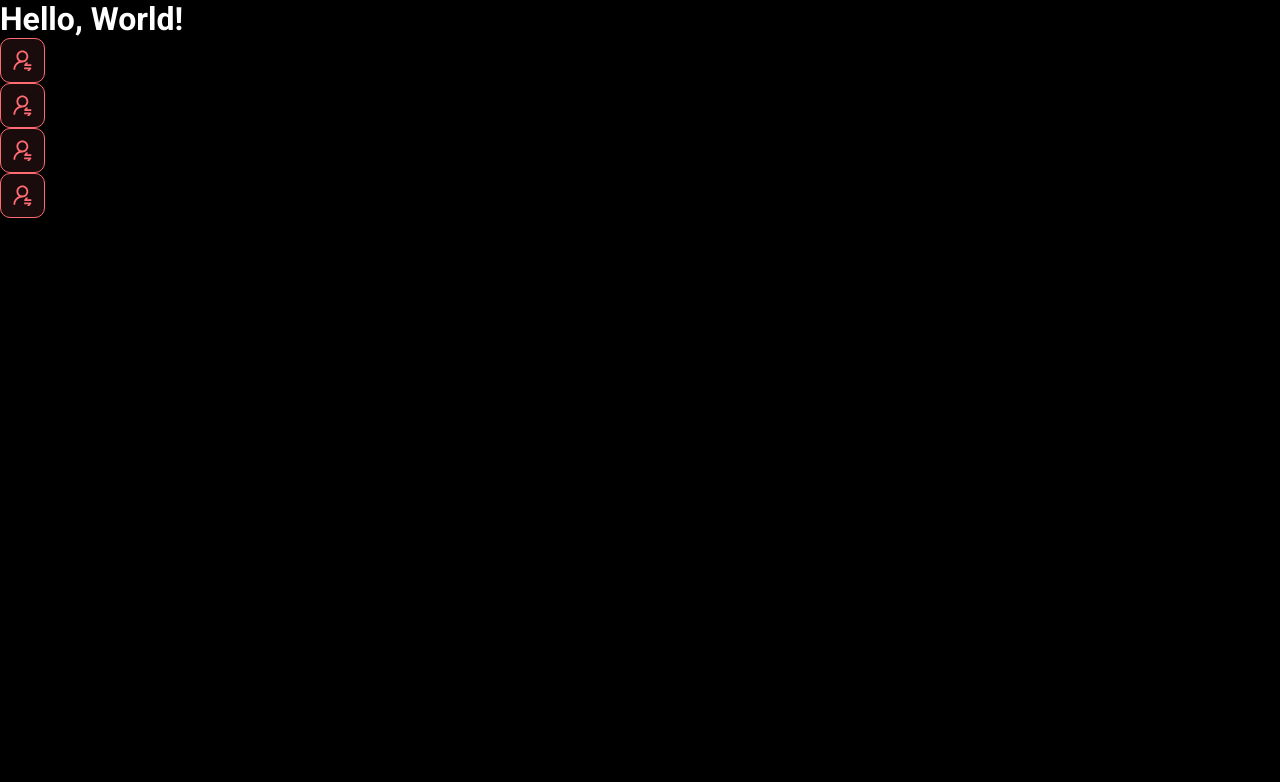
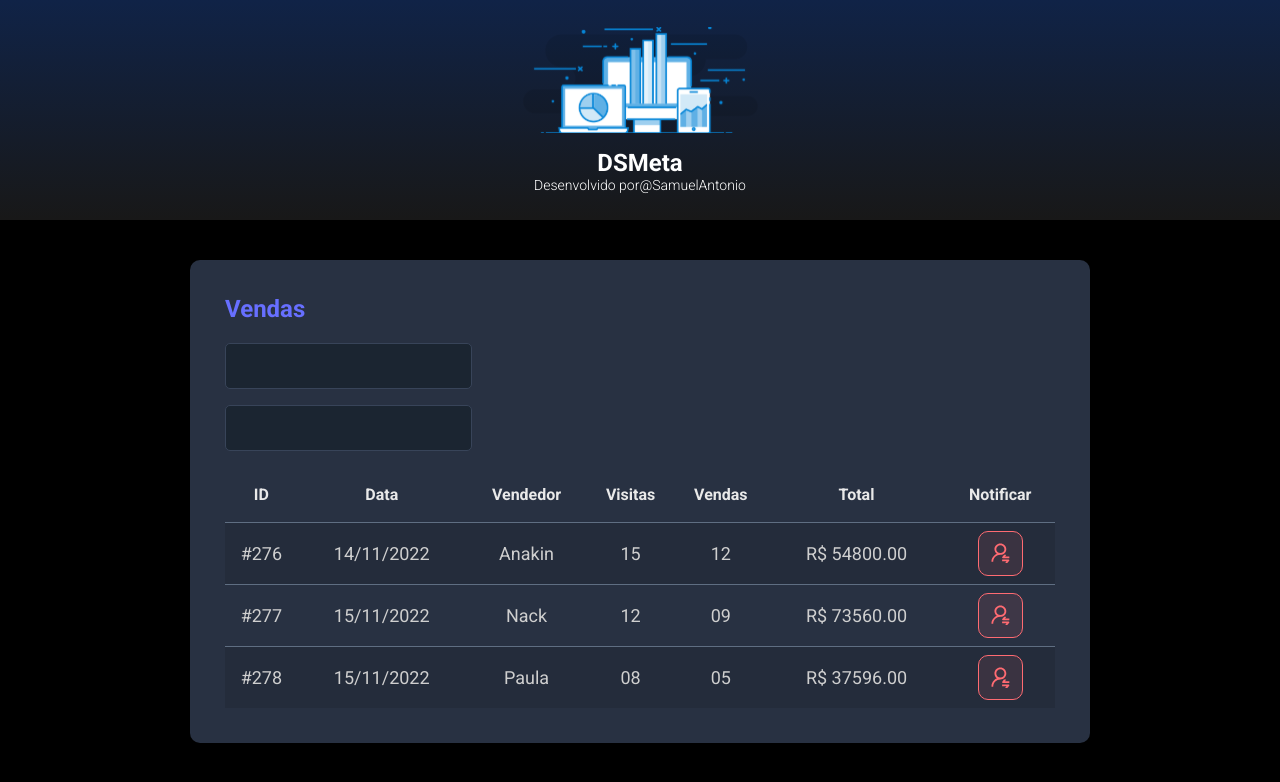
Before and after one commit to SamuelAntonio/GYMeta, a React (Vite) app in the folder frontend/: page / in a window 1280 px wide. Shown: the top 782 px of the page. Built offline with nearby package versions, Linux system fonts and the light colour scheme.

Commit message:
Other components

```diff
--- a/frontend/src/App.tsx
+++ b/frontend/src/App.tsx
@@ -1,13 +1,18 @@
+import Header from "./components/Header"
 import NotificationButton from "./components/NotificationButton"
+import SalesCard from "./components/SalesCard"
 
 function App() {
   return (
     <>
-      <h1>Hello, World!</h1>
-      <NotificationButton />
-      <NotificationButton />
-      <NotificationButton />
-      <NotificationButton />
+      <Header />
+      <main>
+        <section id="sales">
+          <div className="dsmeta-container">
+            <SalesCard />
+          </div>
+        </section>
+      </main>
     </>
   )
 }
--- /dev/null
+++ b/frontend/src/components/Header/index.tsx
@@ -0,0 +1,19 @@
+import logo from '../../assets/img/logo.svg';
+
+import './styles.css'
+
+function Header(): JSX.Element {
+    return (
+        <header>
+            <div className="dsmeta-logo-container">
+                <img src={logo} alt="DSMeta" />
+                <h1>DSMeta</h1>
+                <p>
+                    Desenvolvido por
+                    <a href="https://github.com/SamuelAntonio">@SamuelAntonio</a>
+                </p>
+            </div>
+        </header>
+    );
+}
+export default Header
--- /dev/null
+++ b/frontend/src/components/Header/styles.css
@@ -0,0 +1,27 @@
+header {
+    background: linear-gradient(180deg, #102347 0%, #181818 100%);
+    height: 220px;
+    display: flex;
+    align-items: center;
+    justify-content: center;
+}
+
+.dsmeta-logo-container {
+    display: flex;
+    flex-direction: column;
+    align-items: center;
+}
+
+.dsmeta-logo-container img {
+    width: 235px;
+}
+
+.dsmeta-logo-container h1 {
+    margin-top: 15px;
+    font-size: 24px;
+}
+
+.dsmeta-logo-container p {
+    font-size: 14px;
+    font-weight: 300;
+}
--- /dev/null
+++ b/frontend/src/components/SalesCard/index.tsx
@@ -0,0 +1,78 @@
+import NotificationButton from "../NotificationButton"
+
+import './styles.css'
+
+function SalesCard(): JSX.Element {
+    return (
+        <div className="dsmeta-card">
+            <h2 className="dsmeta-sales-title">Vendas</h2>
+            <div>
+                <div className="dsmeta-form-control-container">
+                    <input className="dsmeta-form-control" type="text" />
+                </div>
+                <div className="dsmeta-form-control-container">
+                    <input className="dsmeta-form-control" type="text" />
+                </div>
+            </div>
+
+            <div>
+                <table className="dsmeta-sales-table">
+                    <thead>
+                        <tr>
+                            <th className="show992">ID</th>
+                            <th className="show576">Data</th>
+                            <th>Vendedor</th>
+                            <th className="show992">Visitas</th>
+                            <th className="show992">Vendas</th>
+                            <th>Total</th>
+                            <th>Notificar</th>
+                        </tr>
+                    </thead>
+                    <tbody>
+                        <tr>
+                            <td className="show992">#276</td>
+                            <td className="show576">14/11/2022</td>
+                            <td>Anakin</td>
+                            <td className="show992">15</td>
+                            <td className="show992">12</td>
+                            <td>R$ 54800.00</td>
+                            <td>
+                                <div className="dsmeta-red-btn-container">
+                                    <NotificationButton />
+                                </div>
+                            </td>
+                        </tr>
+                        <tr>
+                            <td className="show992">#277</td>
+                            <td className="show576">15/11/2022</td>
+                            <td>Nack</td>
+                            <td className="show992">12</td>
+                            <td className="show992">09</td>
+                            <td>R$ 73560.00</td>
+                            <td>
+                                <div className="dsmeta-red-btn-container">
+                                    <NotificationButton />
+                                </div>
+                            </td>
+                        </tr>
+                        <tr>
+                            <td className="show992">#278</td>
+                            <td className="show576">15/11/2022</td>
+                            <td>Paula</td>
+                            <td className="show992">08</td>
+                            <td className="show992">05</td>
+                            <td>R$ 37596.00</td>
+                            <td>
+                                <div className="dsmeta-red-btn-container">
+                                    <NotificationButton />
+                                </div>
+                            </td>
+                        </tr>
+                    </tbody>
+                </table>
+            </div>
+        </div>
+    )
+}
+
+export default SalesCard
--- /dev/null
+++ b/frontend/src/components/SalesCard/styles.css
@@ -0,0 +1,103 @@
+.dsmeta-card {
+    background-color: #283142;
+    border-radius: 10px;
+    padding: 30px 10px;
+}
+
+.dsmeta-sales-title {
+    color: #676fff;
+    font-size: 24px;
+    margin-bottom: 20px;
+}
+
+.dsmeta-container {
+    width: 100%;
+    max-width: 900px;
+    margin: 0 auto;
+}
+
+.dsmeta-form-control-container {
+    margin-bottom: 16px;
+    max-width: 300px;
+}
+
+.dsmeta-form-control {
+    height: 46px;
+    background-color: #1B2531;
+    border: 1px solid #384459;
+    border-radius: 5px;
+    color: #9AAABE;
+    padding: 0 20px;
+    font-size: 18px;
+}
+
+.dsmeta-sales-table {
+    width: 100%;
+    border-spacing: 0;
+    border-collapse: collapse;
+}
+
+.dsmeta-sales-table thead {
+    height: 55px;
+    font-size: 16px;
+    color: #E9E9E9;
+    font-weight: 700;
+}
+
+.dsmeta-sales-table tbody {
+    font-size: 14px;
+    font-weight: 400;
+    color: #CFCFCF;
+    text-align: center;
+
+}
+
+.dsmeta-sales-table tbody tr {
+    height: 74px;
+    border-top: 1px solid #5F6E82;
+}
+
+.dsmeta-sales-table tbody tr:hover>td {
+    background-color: #384459;
+}
+
+.dsmeta-sales-table tbody tr:nth-child(odd) {
+    background-color: #242C3B;
+}
+
+.dsmeta-red-btn-container {
+    display: flex;
+    justify-content: center;
+}
+
+.show576 {
+    display: none;
+}
+
+.show992 {
+    display: none;
+}
+
+@media (min-width: 576px) {
+    .show576 {
+        display: table-cell;
+    }
+
+    .dsmeta-card {
+        padding: 35px;
+    }
+
+    .dsmeta-sales-table tbody {
+        font-size: 18px;
+    }
+
+    .dsmeta-sales-table tbody tr {
+        height: 62px;
+    }
+}
+
+@media (min-width: 992px) {
+    .show992 {
+        display: table-cell;
+    }
+}
--- a/frontend/src/index.css
+++ b/frontend/src/index.css
@@ -7,149 +7,18 @@
     padding: 0;
 }
 
-body, html {
+body,
+html {
     background-color: #000000;
     color: #ffffff;
 
 }
 
-a{
+a {
     color: unset;
     text-decoration: none;
 }
 
-header{
-    background: linear-gradient(180deg, #102347 0%, #181818 100%);
-    height: 220px;
-    display: flex;
-    align-items: center;
-    justify-content: center;
+#sales {
+    padding: 40px 10px;
 }
-
-.dsmeta-logo-container{
-    display: flex;
-    flex-direction: column;
-    align-items: center;
-}
-
-.dsmeta-logo-container img{
-    width: 235px;
-}
-
-.dsmeta-logo-container h1{
-    margin-top: 15px;
-    font-size: 24px;
-}
-
-.dsmeta-logo-container p{
-    font-size: 14px;
-    font-weight: 300;
-}
-
-.dsmeta-card{
-    background-color: #283142;
-    border-radius: 10px;
-    padding: 30px 10px;
-}
-
-.dsmeta-sales-title {
-    color: #676fff;
-    font-size: 24px;
-    margin-bottom: 20px;
-}
-
-.dsmeta-container{
-    width: 100%;
-    max-width: 900px;
-    margin: 0 auto;
-}
-
-.dsmeta-form-control-container {
-    margin-bottom: 16px;
-    max-width: 300px;
-}
-
-.dsmeta-form-control {
-    height: 46px;
-    background-color: #1B2531;
-    border: 1px solid #384459;
-    border-radius: 5px;
-    color: #9AAABE;
-    padding: 0 20px;
-    font-size: 18px;
-}
-
-.dsmeta-sales-table {
-    width: 100%;
-    border-spacing: 0;
-    border-collapse: collapse;
-}
-
-.dsmeta-sales-table thead {
-    height: 55px;
-    font-size: 16px;
-    color: #E9E9E9;
-    font-weight: 700;
-}
-
-.dsmeta-sales-table tbody {
-    font-size: 14px;
-    font-weight: 400;
-    color: #CFCFCF;
-    text-align: center;
-
-}
-
-.dsmeta-sales-table tbody tr {
-    height: 74px;
-    border-top: 1px solid #5F6E82;
-}
-
-.dsmeta-sales-table tbody tr:hover > td {
-    background-color: #384459;
-}
-
-.dsmeta-sales-table tbody tr:nth-child(odd) {
-    background-color: #242C3B;
-}
-
-.dsmeta-red-btn-container {
-    display: flex;
-    justify-content: center;
-}
-
-.show576 {
-    display: none;
-}
-
-.show992 {
-    display: none;
-}
-
-@media (min-width: 576px) {
-    .show576 {
-        display: table-cell;
-    }
-
-    .dsmeta-card {
-        padding: 35px;
-    }
-
-    .dsmeta-sales-table tbody {
-        font-size: 18px;
-    }
-
-    .dsmeta-sales-table tbody tr {
-        height: 62px;
-    }
-}
-
-@media (min-width: 992px) {
-    .show992 {
-        display: table-cell;
-    }
-}
-
-#sales {
-    padding : 40px 10px;
-}
```
Also changed, not shown: frontend/src/components/NotificationButton/index.tsx (+6 -6 lines).
